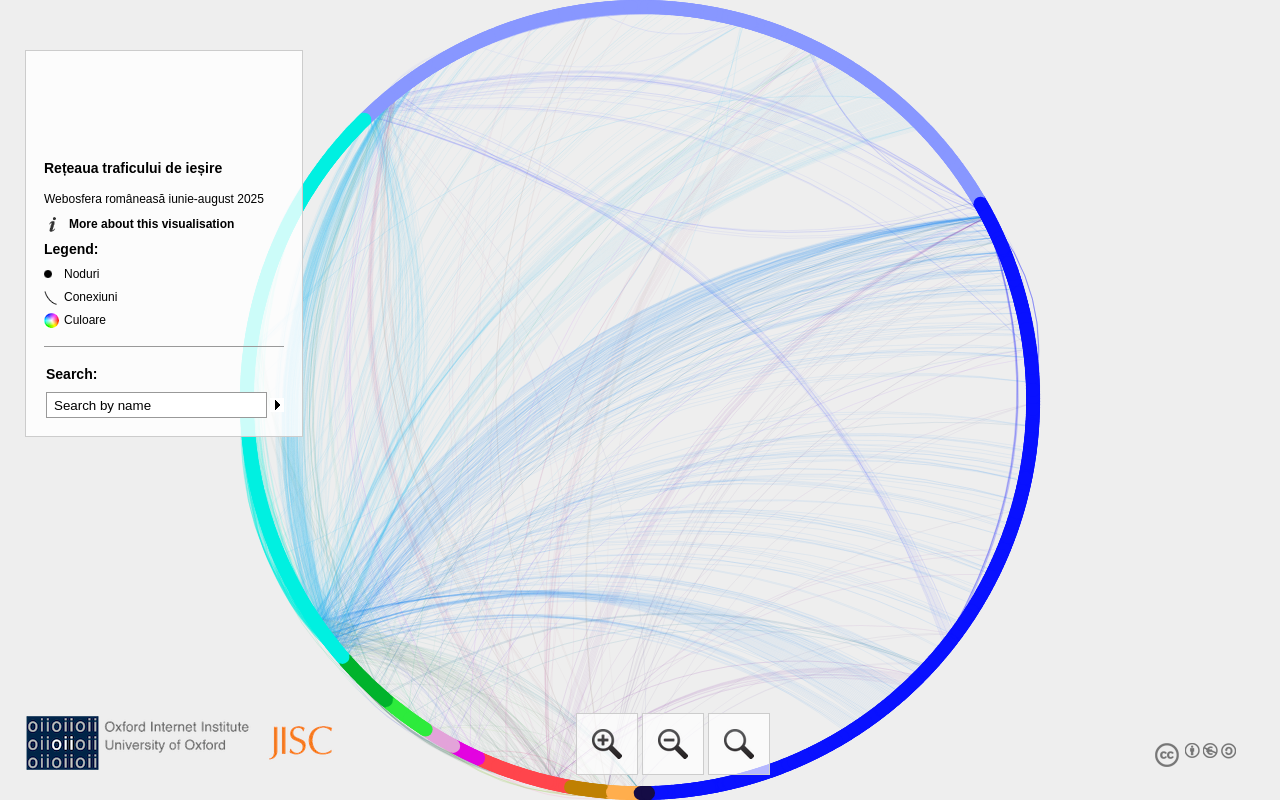
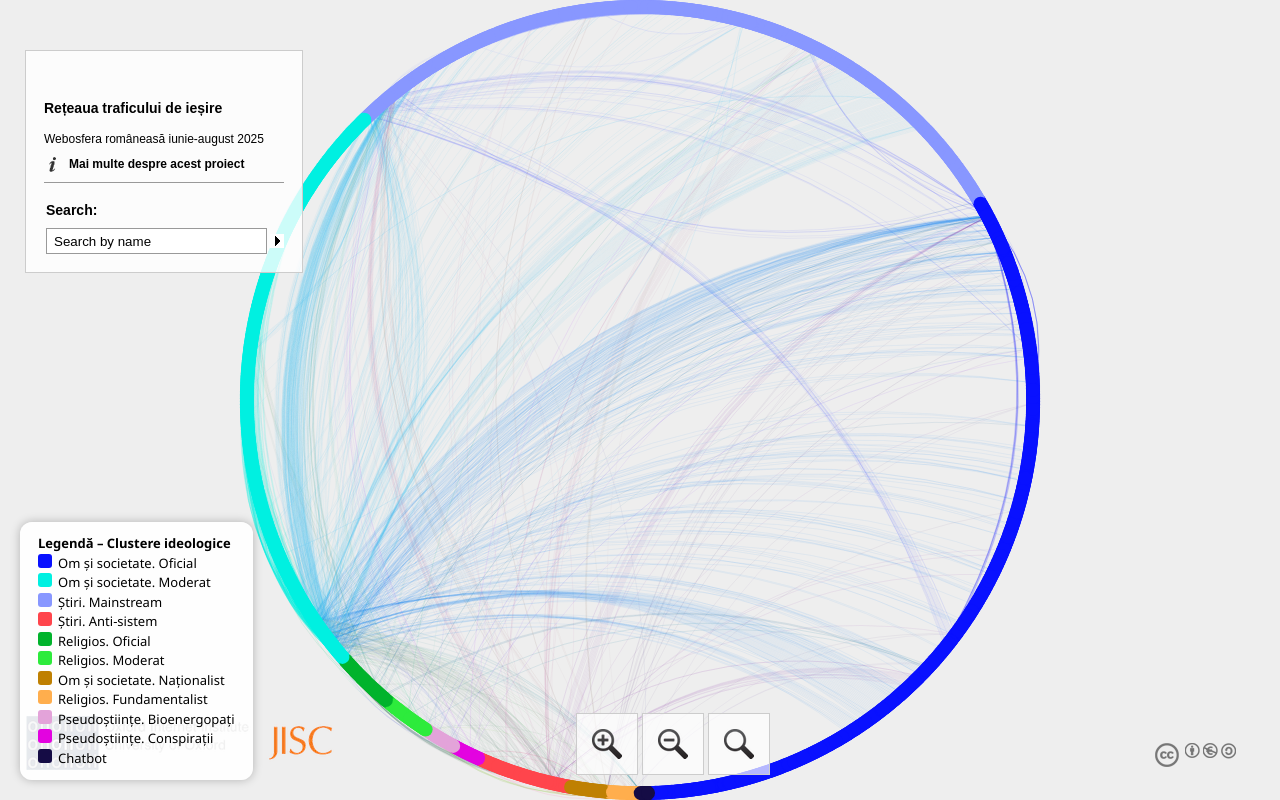
Before and after one commit to Gabriel009800/Disertatie.-Reteaua-traficului-de-iesire, a plain HTML site: page index.html in a window 1280 px wide. Drawn offline with Linux system fonts and the light colour scheme.

Commit message:
Update index.html

```diff
--- a/index.html
+++ b/index.html
@@ -28,26 +28,18 @@
   </div>
 <div id="mainpanel">
   <div class="col">
-		<div id="maintitle"></div>
+		<div id="maintitle" style="margin-top:-60px;"></div>
     <div id="title"></div>
     <div id="titletext"></div>
     <div class="info cf">
       <dl>
         <dt class="moreinformation"></dt>
-        <dd class="line"><a href="#information" class="line fb">More about this visualisation</a></dd>
+        <dd class="line"><a href="#information" class="line fb">Mai multe despre acest proiect</a></dd>
       </dl>
     </div>
 <div id="legend">
 	<div class="box">
-		<h2>Legend:</h2>
-		<dl>
-		<dt class="node"></dt>
-		<dd></dd>
-		<dt class="edge"></dt>
-		<dd></dd>
-		<dt class="colours"></dt>
-		<dd></dd>
-		</dl>
+
 	</div>
 </div>
     <div class="b1">
@@ -63,8 +55,29 @@
     </form>
     </div>
   </div>
-  <div id="information">
-  </div>
+
+
+
+
+
+<div id="information" style="display:none;max-width:600px;">
+ <h2 style="margin-bottom:15px;">Despre acest proiect</h2>
+  <p>
+    Această vizualizare a fost realizată în <b>Gephi 0.10.1</b>. Rețeaua prezintă conexiunile de trafic dintre site-urile românești,
+    grupate pe clustere ideologice (mainstream, pseudoștiințe, anti-sistem, naționalist, fundamentalist).
+  </p>
+  <p>
+    Analiza este parte a unui proiect de cercetare privind <i>rezistența la manipulare în spațiul digital</i>.
+  </p>
+  <p>
+    Autor: <b>Marin Gabriel</b> <br/>
+  </p>
+</div>
+
+
+
+
+
 </div>
 	<div id="zoom">
   		<div class="z" rel="in"></div> <div class="z" rel="out"></div> <div class="z" rel="center"></div>
@@ -108,5 +121,35 @@
   })();
 
 </script>
+
+
+
+
+	<div class="legend" style="
+    position: fixed;
+    bottom: 20px;
+    left: 20px;
+    background: rgba(255,255,255,0.9);
+    padding: 12px 18px;
+    border-radius: 12px;
+    box-shadow: 0 0 10px rgba(0,0,0,0.25);
+    font-family: 'Segoe UI', sans-serif;
+    font-size: 13px;
+    line-height: 1.5;
+    z-index: 9999;
+">
+  <b>Legendă – Clustere ideologice</b><br>
+  <div><span style="background:#0911FF;display:inline-block;width:14px;height:14px;margin-right:6px;border-radius:3px;"></span>Om și societate. Oficial</div>
+  <div><span style="background:#00F0E1;display:inline-block;width:14px;height:14px;margin-right:6px;border-radius:3px;"></span>Om și societate. Moderat</div>
+  <div><span style="background:#8897FF;display:inline-block;width:14px;height:14px;margin-right:6px;border-radius:3px;"></span>Știri. Mainstream</div>
+  <div><span style="background:#FF454C;display:inline-block;width:14px;height:14px;margin-right:6px;border-radius:3px;"></span>Știri. Anti-sistem</div>
+  <div><span style="background:#01B32C;display:inline-block;width:14px;height:14px;margin-right:6px;border-radius:3px;"></span>Religios. Oficial</div>
+  <div><span style="background:#2DEB3C;display:inline-block;width:14px;height:14px;margin-right:6px;border-radius:3px;"></span>Religios. Moderat</div>
+  <div><span style="background:#BF8002;display:inline-block;width:14px;height:14px;margin-right:6px;border-radius:3px;"></span>Om și societate. Naționalist</div>
+  <div><span style="background:#FFAE4D;display:inline-block;width:14px;height:14px;margin-right:6px;border-radius:3px;"></span>Religios. Fundamentalist</div>
+  <div><span style="background:#E3A3D9;display:inline-block;width:14px;height:14px;margin-right:6px;border-radius:3px;"></span>Pseudoștiințe. Bioenergopați</div>
+  <div><span style="background:#E303E0;display:inline-block;width:14px;height:14px;margin-right:6px;border-radius:3px;"></span>Pseudoștiințe. Conspirații</div>
+  <div><span style="background:#150C45;display:inline-block;width:14px;height:14px;margin-right:6px;border-radius:3px;"></span>Chatbot</div>
+</div>
 </body>
 </html>
```
